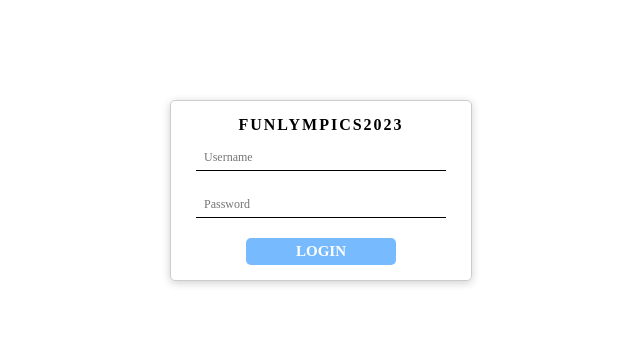
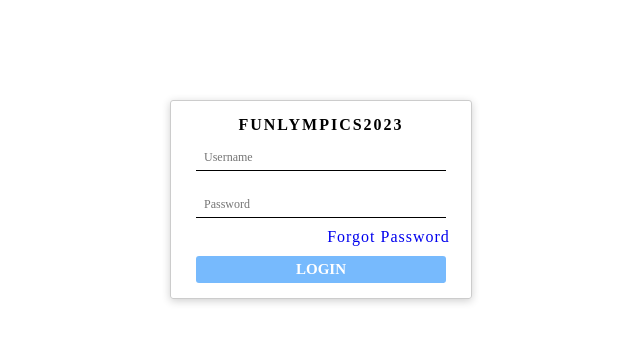
Before and after one commit to Axn-Switch/TimothysProjectX, a Vue app: page /login in a window 1280 px wide. Shown: the top 342 px of the page, without its empty margins (319-959 px from the left). Built offline with nearby package versions, Linux system fonts and the light colour scheme; a web font is replaced by a local one.

Commit message:
forgot password

```diff
--- a/src/views/login.vue
+++ b/src/views/login.vue
@@ -8,6 +8,9 @@
 				</div>
 				<div class="input-field">
 					<input type="password" placeholder=" password" v-model="password" required />
+				</div>
+				<div class="forgot-password">
+					<router-link to="/account/passwordreset">forgot password</router-link>
 				</div>
 				<div class="button">
 					<button type="submit">login</button>
@@ -43,6 +46,14 @@
 </script>
 
 <style scoped>
+	.forgot-password {
+		text-transform: capitalize;
+		margin-left: 50%;
+		letter-spacing: 1px;
+	}
+	.forgot-password:hover {
+		text-decoration: underline;
+	}
 	.container {
 		display: flex;
 		justify-content: center;
@@ -51,7 +62,7 @@
 		min-width: fit-content;
 		border: 1px solid #ccc;
 		text-align: center;
-		border-radius: 5px;
+		border-radius: 3px;
 		margin-top: 100px;
 		padding: 15px;
 		box-shadow: 0 2px 8px rgba(0, 0, 0, 0.194);
@@ -79,14 +90,14 @@
 	}
 	button {
 		margin-top: 10px;
-		padding: 5px 50px;
+		padding: 5px 100px;
 		cursor: pointer;
 		font-size: 15px;
 		font-weight: bold;
 		text-transform: uppercase;
 		background: rgba(79, 166, 253, 0.767);
 		border: none;
-		border-radius: 5px;
+		border-radius: 3px;
 		color: #fff;
 	}
 
```
